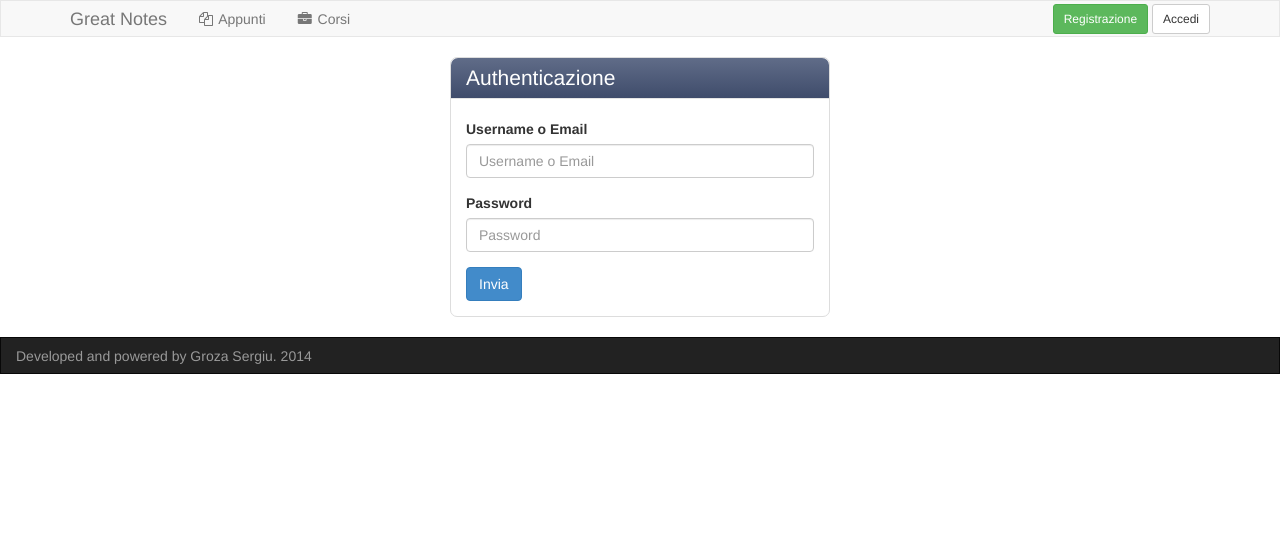
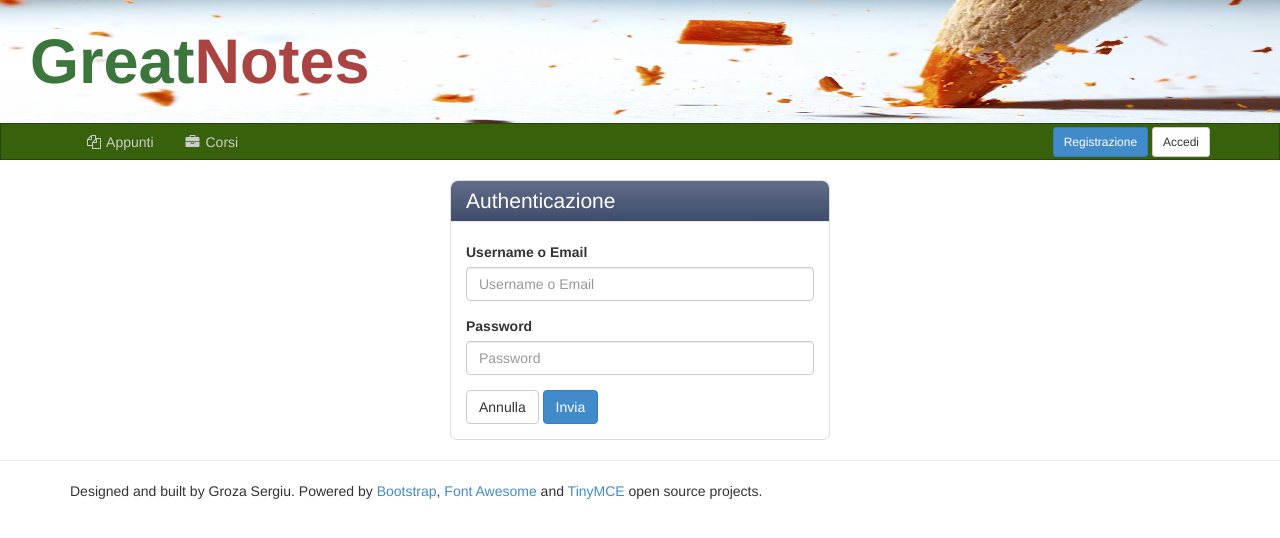
Before and after one commit to serioja90/great-notes, a PHP site: page /users/sign_in in a window 1280 px wide. Shown: the top 538 px of the page. Run offline with PHP 8.4, Linux system fonts and the light colour scheme; style sheets or scripts are compiled from the project's sources; some libraries are stand-ins or nearby versions.

Commit message:
Graphical an functional modifications - added a header image - removed the brand - changed the colors of the main navbar - rewritten the form for cource creation functionality, in order to have a   dedicated page for cource creation/modification

```diff
--- a/404.html
+++ b/404.html
@@ -1,5 +1,5 @@
 <?php
-	$output = 	'<div class="container">
+	$output = '<div class="container">
 					<div class="alert alert-danger">
 						<h1>404 Page not found</h1>
 					</div>
--- a/app/assets/css/base.css
+++ b/app/assets/css/base.css
@@ -37,3 +37,13 @@ table.table.table-striped th{
 	background: linear-gradient(to bottom,  #606c88 0%,#3f4c6b 100%); /* W3C */
 	filter: progid:DXImageTransform.Microsoft.gradient( startColorstr='#606c88', endColorstr='#3f4c6b',GradientType=0 ); /* IE6-9 */
 }
+
+.jumbotron{
+	background: url("/app/assets/images/notes.png");
+	margin-bottom: 0px;
+	padding-top: 10px;
+	padding-bottom: 20px;
+	background-size: 100% 120%;
+	background-repeat: no-repeat;
+	background-position: right bottom;
+}
--- a/app/assets/less/variables.less
+++ b/app/assets/less/variables.less
@@ -266,15 +266,15 @@
 @navbar-padding-horizontal:        floor(@grid-gutter-width / 2);
 @navbar-padding-vertical:          ((@navbar-height - @line-height-computed) / 2);
 
-@navbar-default-color:             #777;
-@navbar-default-bg:                #f8f8f8;
+@navbar-default-color:             #CCC;
+@navbar-default-bg:                #38610B;
 @navbar-default-border:            darken(@navbar-default-bg, 6.5%);
 
 // Navbar links
-@navbar-default-link-color:                #777;
-@navbar-default-link-hover-color:          #333;
+@navbar-default-link-color:                #CCC;
+@navbar-default-link-hover-color:          #FFF;
 @navbar-default-link-hover-bg:             transparent;
-@navbar-default-link-active-color:         #555;
+@navbar-default-link-active-color:         #FFF;
 @navbar-default-link-active-bg:            darken(@navbar-default-bg, 6.5%);
 @navbar-default-link-disabled-color:       #ccc;
 @navbar-default-link-disabled-bg:          transparent;
--- a/app/controllers/application_controller.php
+++ b/app/controllers/application_controller.php
@@ -23,17 +23,9 @@
 				}
 			}
 			ob_start();
-			if(file_exists('app/views/'.$controller.'/'.$action.'.php')){
-				require_once('app/views/'.$controller.'/'.$action.'.php');
-			}else{
-				require_once('404.html');
-			}
+			include('app/views/'.$controller.'/'.$action.'.php');
 			$output = ob_get_clean();
-			if(file_exists('app/views/layouts/'.$this->layout.'.php')){
-				require_once('app/views/layouts/'.$this->layout.'.php');
-			}else{
-				require_once('404.html');
-			}
+			include('app/views/layouts/'.$this->layout.'.php');
 		}
 
 		protected function render_partial($args){
--- a/app/controllers/courses_controller.php
+++ b/app/controllers/courses_controller.php
@@ -21,6 +21,15 @@
         push_error("Accesso negato.");
       }
       header("location: /courses/details?id=".$this->params['course_id']);
+    }
+
+    public function new_course(){
+      if(!user_signed_in()){
+        push_error("Accesso negato.");
+        header("location: /courses/index");
+      }else{
+        $this->render(array('locals' => get_defined_vars(), 'action' => 'new'));
+      }
     }
 
     public function create(){
--- a/app/views/courses/_edit.php
+++ b/app/views/courses/_edit.php
@@ -42,8 +42,8 @@
 						</div>
 					</div>
 					<div class="modal-footer">
-						<button type="button" class="btn btn-default" data-dismiss="modal">Close</button>
-						<button type="submit" class="btn btn-primary">Save changes</button>
+						<button type="button" class="btn btn-default" data-dismiss="modal">Chiudi</button>
+						<button type="submit" class="btn btn-primary">Salva</button>
 					</div>
 				</div>
 			</div>
--- a/app/views/courses/index.php
+++ b/app/views/courses/index.php
@@ -1,13 +1,13 @@
 <div class="container">
 	<div>
 		<div class="page-header">
-			<h1>Elenco Corsi <small>L'elenco di tutti i corsi</small></h1>
+			<h1>Elenco Corsi</h1>
 		</div>
 		<?php require_once('app/views/shared/_notifications.php') ?>
 		<div id="edit-course"></div>
 		<?php if(user_signed_in()){ ?>
 			<div class="pull-right" style="margin-bottom: 10px;">
-	  			<a data-toggle="modal" href="#AddCourseModal" class="btn btn-primary">Aggiungi Corso</a>
+	  			<a href="/courses/new_course" class="btn btn-sm btn-primary"><i class="fa fa-plus-circle fa-fw"></i> Aggiungi Corso</a>
 			</div>
 			<div class="modal fade" id="AddCourseModal" tabindex="-1" role="dialog" aria-hidden="true">
 				<form class="form-horizontal" role="form" method="POST" action="/courses/create">
--- /dev/null
+++ b/app/views/courses/new.php
@@ -0,0 +1,6 @@
+<div class="container">
+  <div class="page-header">
+    <h2>Nuovo Corso</h2>
+  </div>
+  <? include("_form.php"); ?>
+</div>
--- a/app/views/layouts/application.php
+++ b/app/views/layouts/application.php
@@ -14,9 +14,11 @@
 		<script type="text/javascript" src="/app/assets/js/tinymce/tinymce.min.js"></script>
 	</head>
 	<body>
+		<div class="jumbotron conainer">
+			<h1><strong><span class="text-success">Great</span><span class="text-danger">Notes</span></strong></h1>
+		</div>
 		<div class="navbar navbar-default" role="navigation">
 			<div class="container">
-				<a class="navbar-brand" href="/notes/index">Great Notes</a>
 				<ul class="nav navbar-nav">
 					<li class="<?= (controller()=='' || controller()=='notes')?'active':'' ?>">
 						<a href="/notes/index"><span class="fa fa-files-o fa-fw"></span> Appunti</a>
@@ -32,12 +34,12 @@
 				</ul>
 				<?php if(user_signed_in()){ ?>
 					<div class="navbar-right">
-						Benvenuto, <strong><?= current_user()->username ?></strong>
-						<a  class="btn btn-danger navbar-btn" href="/users/sign_out">Esci</a>
+						<div class="navbar-text">Benvenuto, <strong><?= current_user()->username ?></strong></div>
+						<a  class="btn btn-default btn-sm navbar-btn" href="/users/sign_out">Esci</a>
 					</div>
 				<? }else{ ?>
 					<div class="navbar-right">
-						<a class="btn btn-success btn-sm navbar-btn" href="/users/sign_up">Registrazione</a>
+						<a class="btn btn-primary btn-sm navbar-btn" href="/users/sign_up">Registrazione</a>
 						<a class="btn btn-default btn-sm navbar-btn" href="/users/sign_in">Accedi</a>
 					</div>
 				<? } ?>
@@ -46,11 +48,16 @@
 		<?php
 			echo $output;
 		?>
-		<br />
-		<div class="navbar navbar-inverse container-fluid text-center">
-			<p class="navbar-text">
-				Developed and powered by Groza Sergiu. <?= date("Y") ?>
-			</p>
-		</div>
+		<hr>
+		<footer>
+			<div class="container">
+				<p>
+					Designed and built by Groza Sergiu.
+					Powered by <a href="http://getbootstrap.com/" target="_blank">Bootstrap</a>,
+					<a href="http://fontawesome.io/" target="_blank">Font Awesome</a> and
+					<a href="http://www.tinymce.com/" target="_blank">TinyMCE</a> open source projects.
+				</p>
+			</div>
+		</footer>
 	</body>
 </html>
--- a/app/views/users/sign_in.php
+++ b/app/views/users/sign_in.php
@@ -11,14 +11,17 @@
 								class="form-control"
 								name="login"
 								placeholder="Username o Email"
-								value="<?= isset($login)?$login:"" ?>">
+								value="<?= isset($login)?$login:"" ?>"
+								tabindex="1"
+								required>
 					</div>
 					<div class="form-group">
 						<label class="control-label">Password</label>
-						<input type="password" class="form-control" name="password" placeholder="Password">
+						<input type="password" class="form-control" name="password" placeholder="Password" tabindex="2">
 					</div>
 					<div class="form-group">
-						<button type="submit" class="btn btn-primary">Invia</button>
+						<a href="/notes/index" class="btn btn-default" tabindex="4">Annulla</a>
+						<button type="submit" class="btn btn-primary" tabindex="3">Invia</button>
 					</div>
 				</div>
 			</fieldset>
--- a/index.php
+++ b/index.php
@@ -8,6 +8,8 @@
   }
   error_reporting(E_ALL);
   ini_set('display_errors', 1);
+  ini_set("log_errors", 1);
+  ini_set("error_log", "log/error.log");
   date_default_timezone_set('Europe/Rome');
   register_shutdown_function(function() {
       $lastError = error_get_last();
```
Also changed, not shown: app/views/courses/_form.php (added, +39 -0 lines), app/views/users/sign_up.php (+4 -3 lines), ddl.sql (+7 -5 lines), app/assets/images/notes.png (added), 1 other file. Lines whose indentation alone changed are shown as unchanged.
